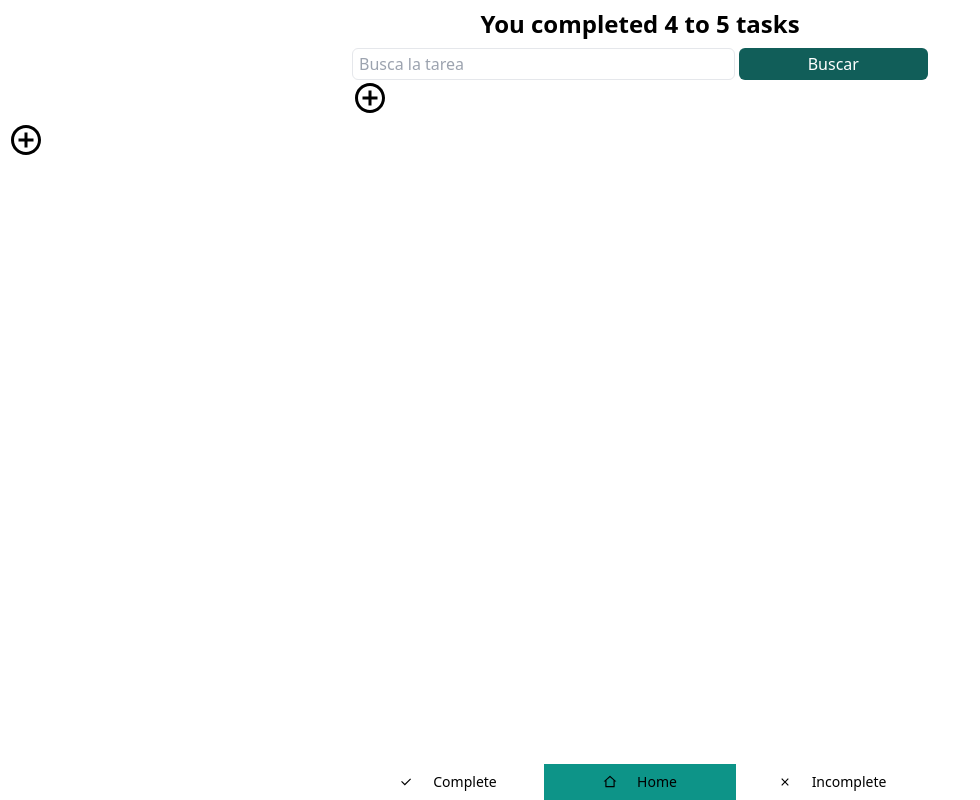
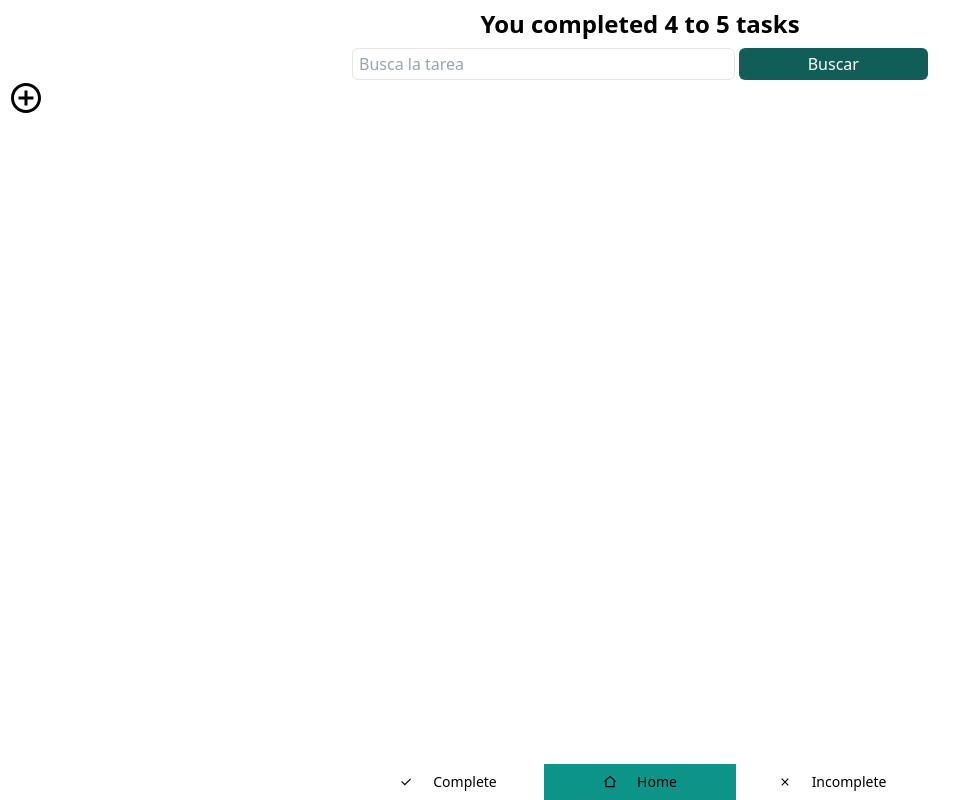
Before and after one commit to chris-dev-software/todo-app, a React (Vite) app: page / in a window 1280 px wide. Shown: the whole page, without its empty margins (0-980 px from the left). Built offline with nearby package versions, Linux system fonts and the light colour scheme.

Commit message:
fixed bug

```diff
--- a/src/components/Header.jsx
+++ b/src/components/Header.jsx
@@ -1,5 +1,4 @@
 import React from 'react'
-import { RiAddCircleLine } from 'react-icons/ri'
 
 function Header () {
   return (
@@ -17,9 +16,6 @@ function Header () {
         </button>
       </form>
 
-      <button>
-        <RiAddCircleLine className='text-4xl' />
-      </button>
     </header>
   )
 }
```
